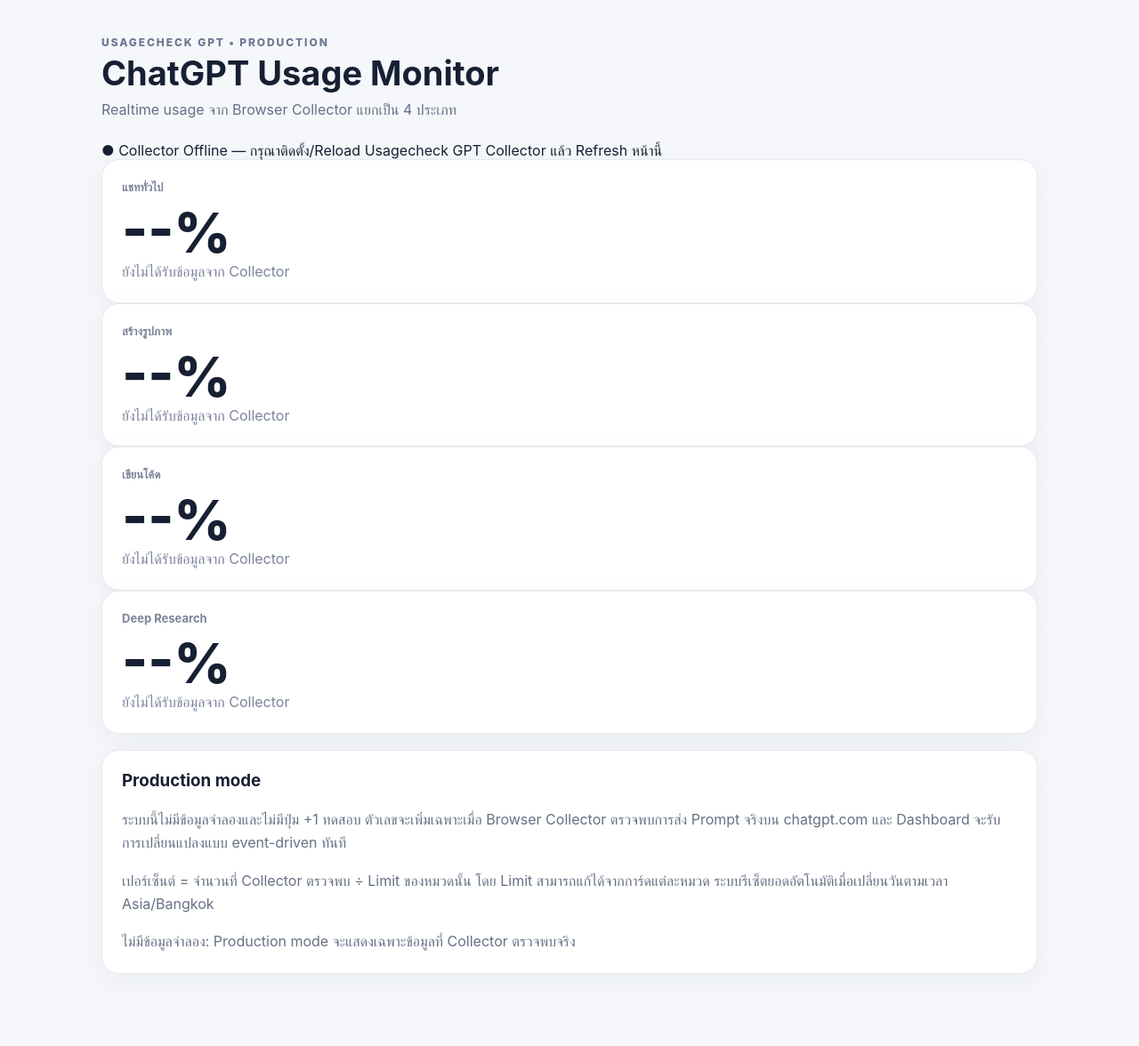
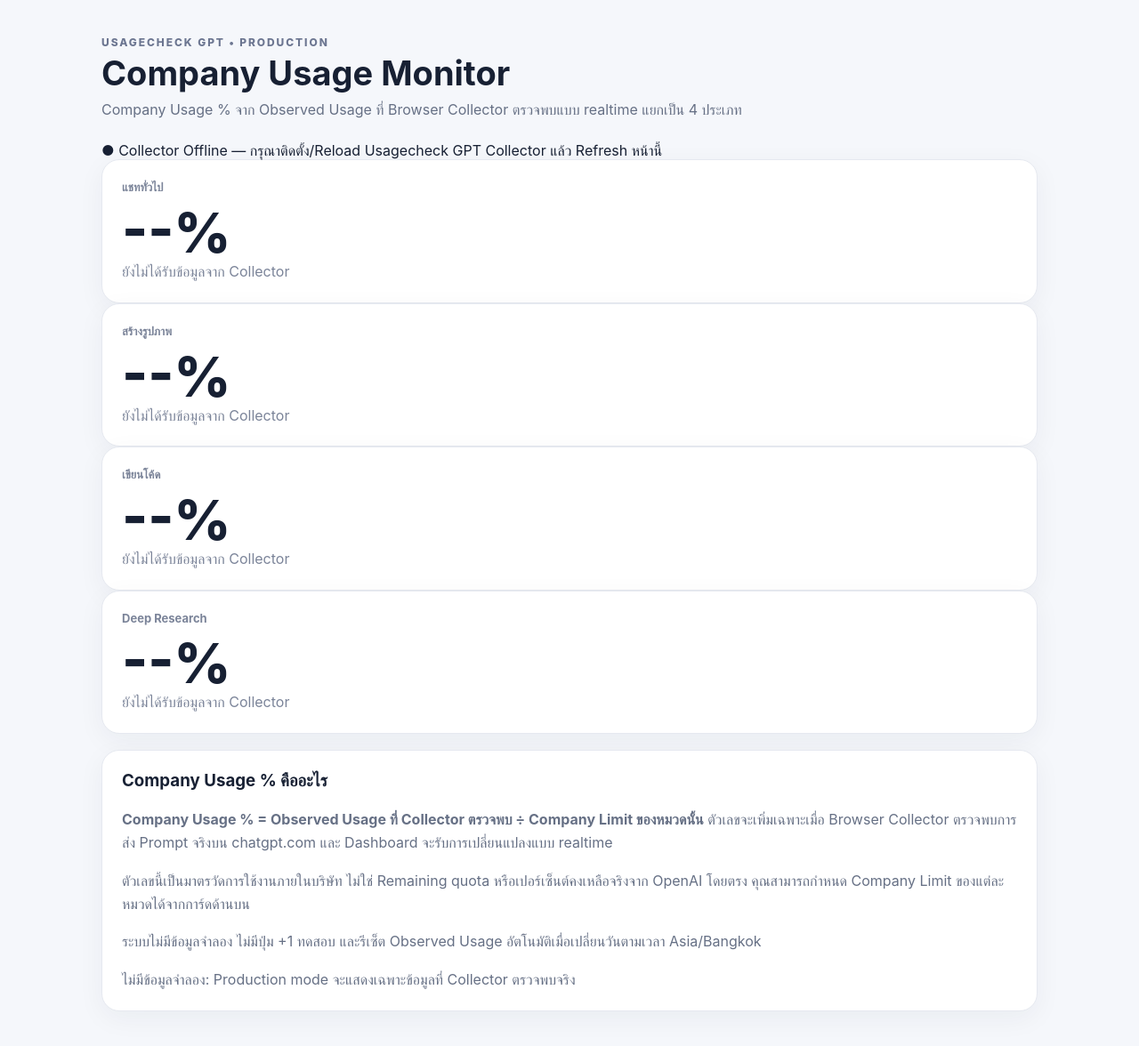
Before and after one commit to mnpworld/Usagecheck_GPT, a website with bundled scripts: page index.html in a window 1280 px wide. Shown: the whole page at 89% size. Built offline with nearby package versions, Linux system fonts and the light colour scheme.

Commit message:
Clarify dashboard as company observed usage

```diff
--- a/index.html
+++ b/index.html
@@ -3,7 +3,7 @@
 <head>
   <meta charset="utf-8" />
   <meta name="viewport" content="width=device-width,initial-scale=1" />
-  <title>Usagecheck GPT — Production</title>
+  <title>Usagecheck GPT — Company Usage</title>
   <link rel="stylesheet" href="./styles.css" />
 </head>
 <body>
@@ -11,8 +11,8 @@
     <section class="hero">
       <div>
         <p class="eyebrow">USAGECHECK GPT • PRODUCTION</p>
-        <h1>ChatGPT Usage Monitor</h1>
-        <p class="sub">Realtime usage จาก Browser Collector แยกเป็น 4 ประเภท</p>
+        <h1>Company Usage Monitor</h1>
+        <p class="sub">Company Usage % จาก Observed Usage ที่ Browser Collector ตรวจพบแบบ realtime แยกเป็น 4 ประเภท</p>
       </div>
     </section>
 
@@ -20,9 +20,10 @@
     <section class="category-grid" id="categoryGrid"></section>
 
     <section class="card info">
-      <h3>Production mode</h3>
-      <p>ระบบนี้ไม่มีข้อมูลจำลองและไม่มีปุ่ม +1 ทดสอบ ตัวเลขจะเพิ่มเฉพาะเมื่อ Browser Collector ตรวจพบการส่ง Prompt จริงบน chatgpt.com และ Dashboard จะรับการเปลี่ยนแปลงแบบ event-driven ทันที</p>
-      <p>เปอร์เซ็นต์ = จำนวนที่ Collector ตรวจพบ ÷ Limit ของหมวดนั้น โดย Limit สามารถแก้ได้จากการ์ดแต่ละหมวด ระบบรีเซ็ตยอดอัตโนมัติเมื่อเปลี่ยนวันตามเวลา Asia/Bangkok</p>
+      <h3>Company Usage % คืออะไร</h3>
+      <p><b>Company Usage % = Observed Usage ที่ Collector ตรวจพบ ÷ Company Limit ของหมวดนั้น</b> ตัวเลขจะเพิ่มเฉพาะเมื่อ Browser Collector ตรวจพบการส่ง Prompt จริงบน chatgpt.com และ Dashboard จะรับการเปลี่ยนแปลงแบบ realtime</p>
+      <p>ตัวเลขนี้เป็นมาตรวัดการใช้งานภายในบริษัท ไม่ใช่ Remaining quota หรือเปอร์เซ็นต์คงเหลือจริงจาก OpenAI โดยตรง คุณสามารถกำหนด Company Limit ของแต่ละหมวดได้จากการ์ดด้านบน</p>
+      <p>ระบบไม่มีข้อมูลจำลอง ไม่มีปุ่ม +1 ทดสอบ และรีเซ็ต Observed Usage อัตโนมัติเมื่อเปลี่ยนวันตามเวลา Asia/Bangkok</p>
       <p id="storageMode" class="muted">กำลังตรวจสอบ Collector…</p>
     </section>
   </main>
```
